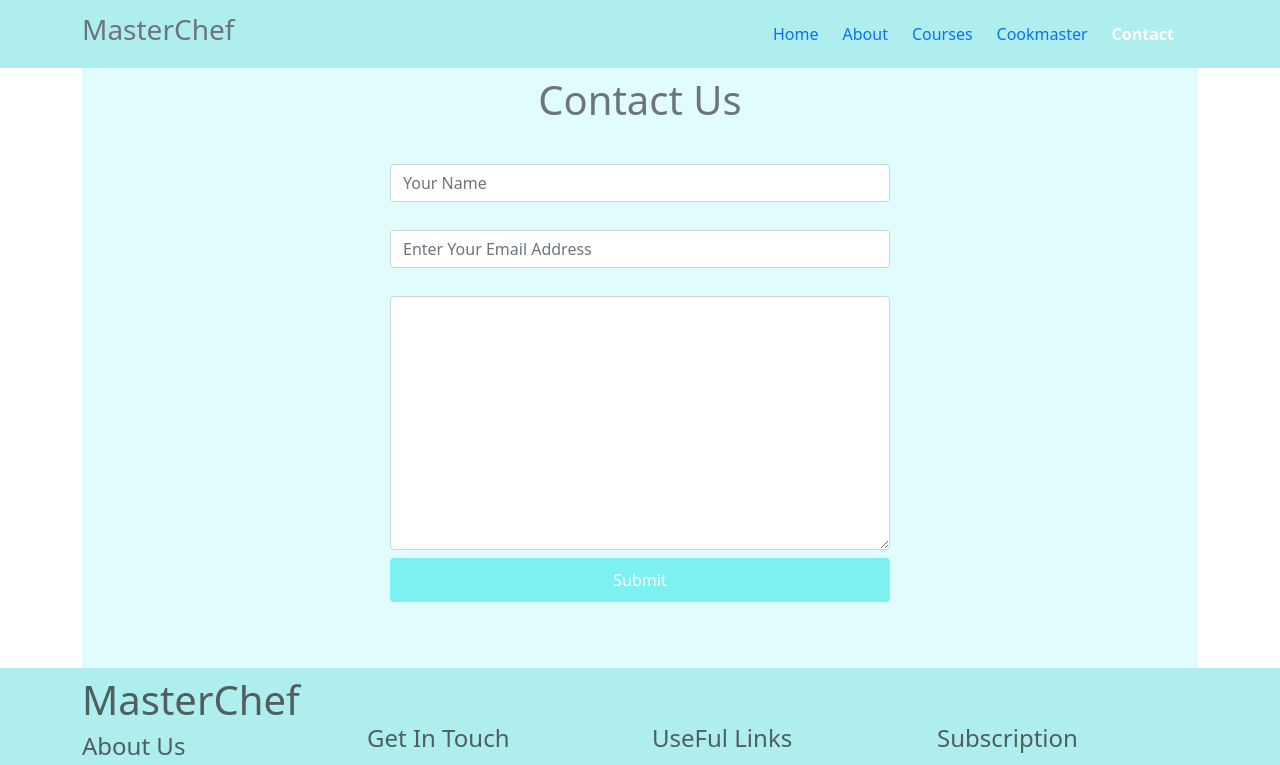
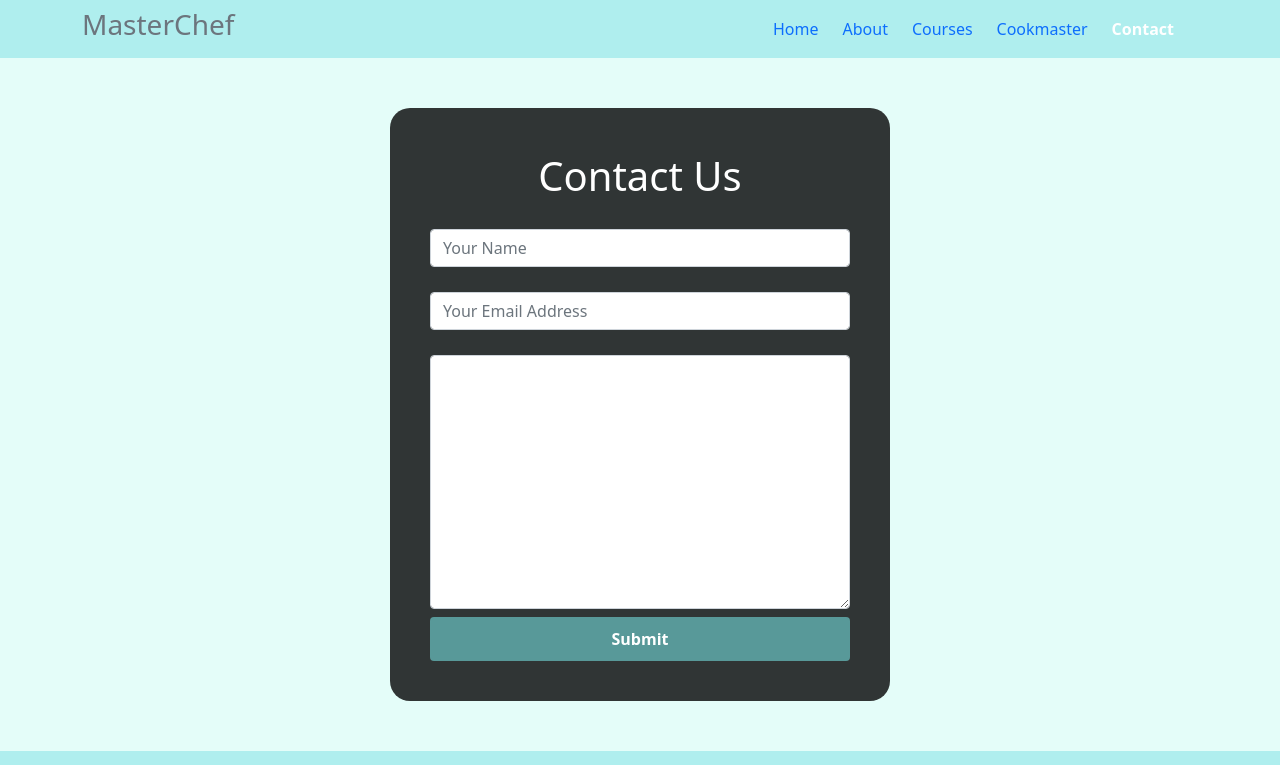
Before and after one commit to arifulislamadil/MasterChef, a React (Create React App) app: page /contact in a window 1280 px wide. Shown: the top 765 px of the page. Built offline with nearby package versions, Linux system fonts and the light colour scheme.

Commit message:
color change

```diff
--- a/src/components/NavBar/NavBar.js
+++ b/src/components/NavBar/NavBar.js
@@ -8,7 +8,7 @@ const NavBar = () => {
         <div>
             <Navbar bg="bg-style" className="bg-style" expand="lg">
                 <Container>
-                    <Navbar.Brand ><Link to="/home"></Link><h3 className="text-secondary">MasterChef</h3></Navbar.Brand>
+                    <Link className="text-decoration-none" to="/home"><h3 className="text-secondary">MasterChef</h3></Link>
                     <Navbar.Toggle aria-controls="basic-navbar-nav" />
                     <Navbar.Collapse id="basic-navbar-nav">
                         <Nav className="ms-auto">
--- a/src/pages/About/About.js
+++ b/src/pages/About/About.js
@@ -6,8 +6,8 @@ const About = () => {
     return (
         <div>
             <div className="container mb-5">
-                <div className="mt-5">
-                    <img className="img-fluid about-img" src="https://i.ibb.co/YkQ3WnG/c7e9c702791d6f5c36a67e59fd193b6f-1050319.jpg" alt="" />
+                <div className="">
+                    <img className="img-fluid about-img" src="https://i.ibb.co/2kHV96d/Group-Of-Confident-Multi-Ethnic-Restaurant-Staff.jpg" alt="" />
 
                 </div>
                 <h1 className="mt-4 mb-4 text-secondary">About</h1>
--- a/src/pages/Contact/Contact.css
+++ b/src/pages/Contact/Contact.css
@@ -1,13 +1,19 @@
+.form-full{
+    background: rgba(91, 240, 220, 0.164);
+}
+
 .bg-color{
-    background: rgba(164, 245, 248, 0.329);
+    padding: 50px 0;
 }
 
 .contact-form{
     width: 500px;
-    height: 600px;
     margin: auto;
     text-align: center;
     overflow-y: hidden;
+    background: rgba(0, 0, 0, 0.787);
+    padding: 40px;
+    border-radius: 20px;
 }
 
 .overfolw-contact{
@@ -15,8 +21,13 @@
 }
 
 .btn-contact{
-    background-color: rgb(125, 241, 241);
+    background-color: rgba(125, 241, 241, 0.534);
     border: none;
     padding: 10px 20px;
-    color: white;
+    color: rgb(255, 255, 255);
+    font-weight: bold;
 }
+
+.form-text h1{
+    color: rgb(255, 255, 255);;
+}
--- a/src/pages/Contact/Contact.js
+++ b/src/pages/Contact/Contact.js
@@ -8,11 +8,11 @@ const Contact = () => {
             <div className="container overfolw-contact">
                 <div className="bg-color">
                     <div className="contact-form form-body">
-                        <div>
-                            <h1 className="p-2 text-secondary">Contact Us</h1>
+                        <div className="form-text">
+                            <h1>Contact Us</h1>
                             <br />
                             <input className=" form-control" type="text" placeholder="Your Name" /><br />
-                            <input className="mt-1 form-control" type="text" placeholder="Enter Your Email Address" /><br />
+                            <input className="mt-1 form-control" type="text" placeholder="Your Email Address" /><br />
                             <textarea className="mt-1 mb-0 form-control" name="" id="" cols="30" rows="10"></textarea>
                             <button className='btn-contact mt-2 form-control'>Submit</button>
                         </div>
--- a/src/pages/Footer/Footer.js
+++ b/src/pages/Footer/Footer.js
@@ -34,13 +34,13 @@ const Footer = () => {
                         <div className="mt-5">
                             <h4>UseFul Links</h4>
                             <hr className="w-50" />
-                            <Link to="/">Home</Link>
+                            <Link to="/home">Home</Link>
                             <br />
-                            <Link to="/">About</Link>
+                            <Link to="/about">About</Link>
                             <br />
-                            <Link to="#">CookMaster</Link>
+                            <Link to="/cookmaster">CookMaster</Link>
                             <br />
-                            <Link to="/">Contact</Link>
+                            <Link to="/contact">Contact</Link>
                         </div>
                     </div>
 
--- a/src/pages/NotFound/NotFound.css
+++ b/src/pages/NotFound/NotFound.css
@@ -15,7 +15,7 @@
 }
 
 .btn-back-home:hover{
-    background: white;
+    background: rgb(0, 0, 0);
 }
 
 .not-style h1{
--- a/src/pages/NotFound/NotFound.js
+++ b/src/pages/NotFound/NotFound.js
@@ -17,7 +17,7 @@ const NotFound = () => {
 
                         Click on the links below to do something,<br /> Thanks!</p>
 
-                    <button className="btn-back-home"><Link className="text-decoration-none" to="/home">Back to Home </Link></button>
+                    <button className="btn-back-home"><Link className="text-decoration-none text-light" to="/home">Back to Home </Link></button>
 
                 </div>
 
```
